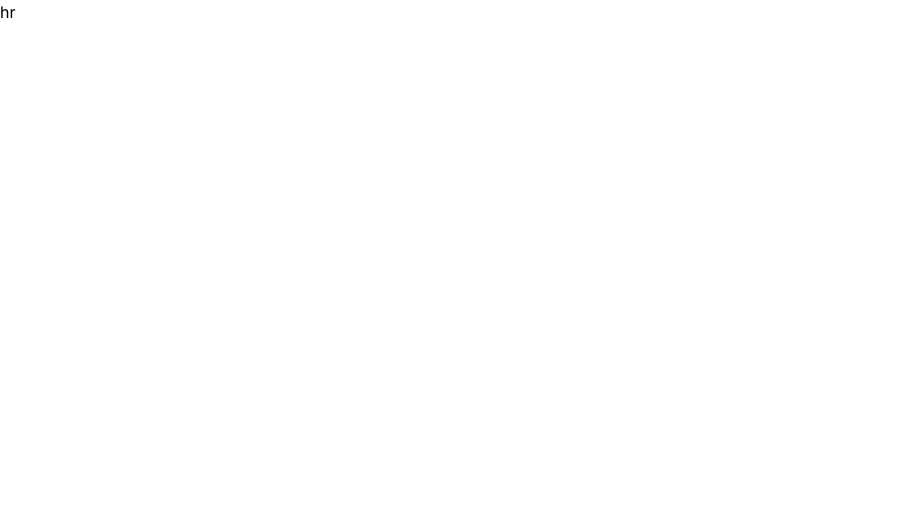
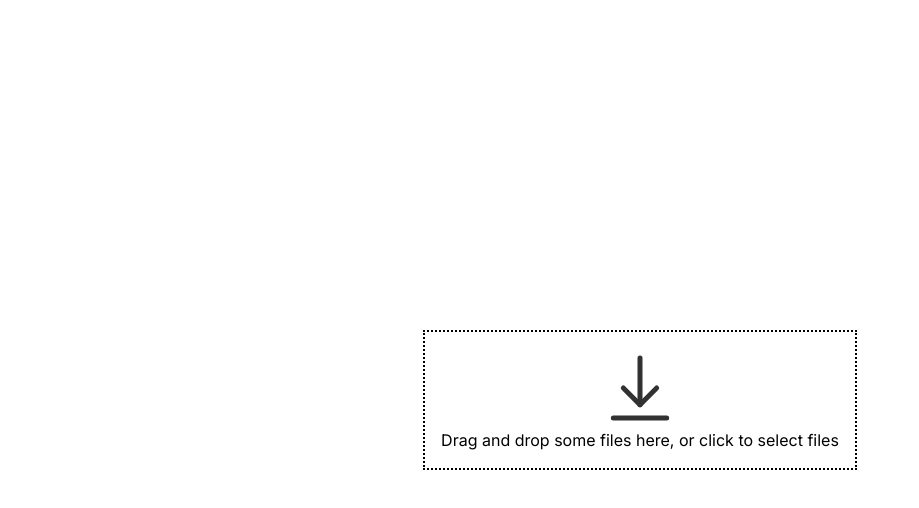
Before and after one commit to arekkonopka/cv-uploader, a Next.js app: page /upload in a window 1280 px wide. Shown: the top 508 px of the page, without its empty margins (0-919 px from the left). Built offline with nearby package versions, Linux system fonts and the light colour scheme.

Commit message:
create drag n drop upload

```diff
--- a/package.json
+++ b/package.json
@@ -16,10 +16,12 @@
     "autoprefixer": "10.4.14",
     "eslint": "8.42.0",
     "eslint-config-next": "13.4.6",
+    "lodash": "^4.17.21",
     "next": "13.4.6",
     "postcss": "8.4.24",
     "react": "18.2.0",
     "react-dom": "18.2.0",
+    "react-dropzone": "^14.2.3",
     "tailwindcss": "3.3.2"
   }
 }
--- a/src/app/upload/page.js
+++ b/src/app/upload/page.js
@@ -1,7 +1,19 @@
+'use client'
+
 import React from 'react'
+import { MyDropzone } from '../../components/Dropzone'
 
-const HrPage = () => {
-  return <div>hr</div>
+const Upload = () => {
+  const onDrop =
+    ((acceptedFiles) => {
+      // Do something with the files
+    },
+    [])
+  return (
+    <div className="w-full h-screen flex justify-center items-center">
+      <MyDropzone onDrop={onDrop} />
+    </div>
+  )
 }
 
-export default HrPage
+export default Upload
--- /dev/null
+++ b/src/components/Dropzone/index.js
@@ -0,0 +1,32 @@
+import { useDropzone } from 'react-dropzone'
+import DragNDropIcon from '../../../public/DragNDropIcon.svg'
+
+import Image from 'next/image'
+
+export const MyDropzone = (onDrop) => {
+  const { getRootProps, getInputProps, isDragActive } = useDropzone({ onDrop })
+
+  return (
+    <div
+      {...getRootProps()}
+      className="p-4 border-dotted border-2 border-black"
+    >
+      <div className="w-full flex justify-center">
+        <Image
+          src={DragNDropIcon}
+          alt="dragndrop icon"
+          width="80"
+          height="80"
+        />
+      </div>
+      <input {...getInputProps()} />
+      {isDragActive ? (
+        <p className="text-large">Drop the files here ...</p>
+      ) : (
+        <p className="text-large">
+          Drag and drop some files here, or click to select files
+        </p>
+      )}
+    </div>
+  )
+}
```
Also changed, not shown: public/DragNDropIcon.svg (added), 1 other file (tests, documents, lock files or other folders).
